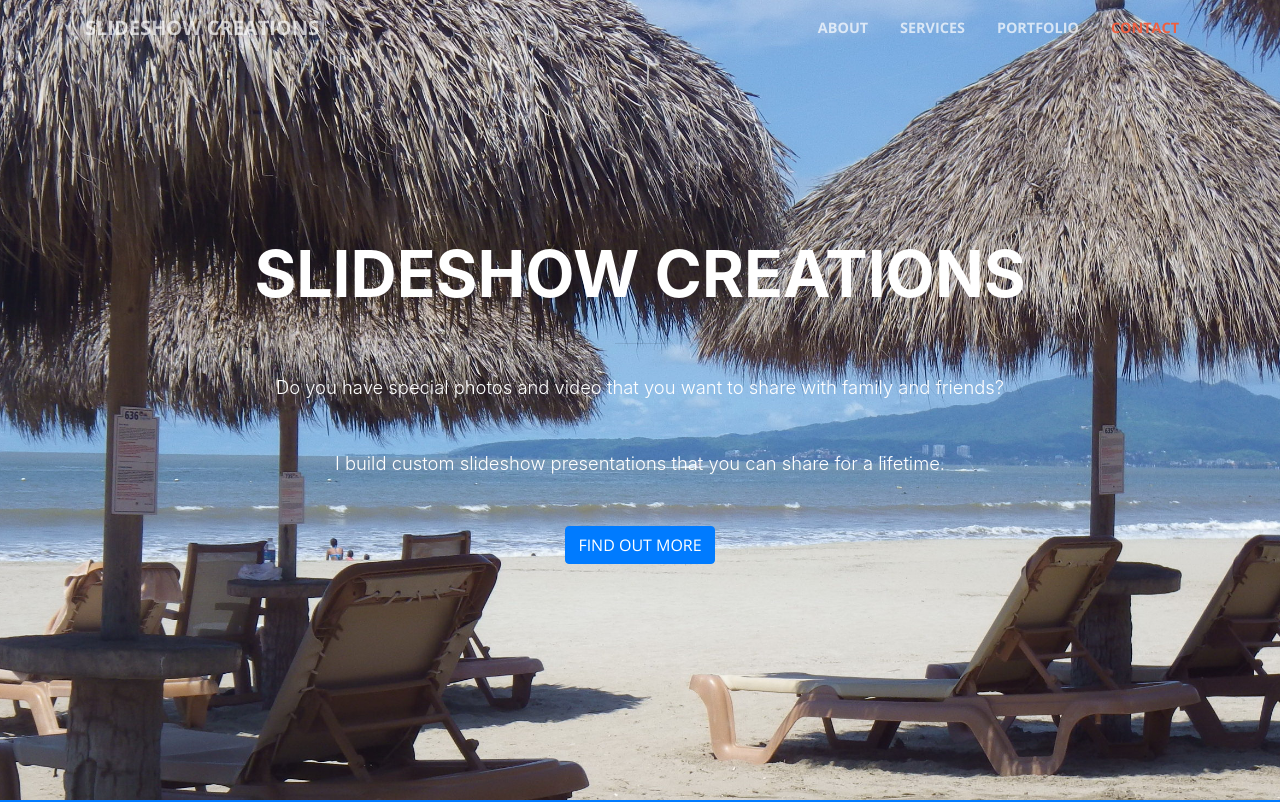
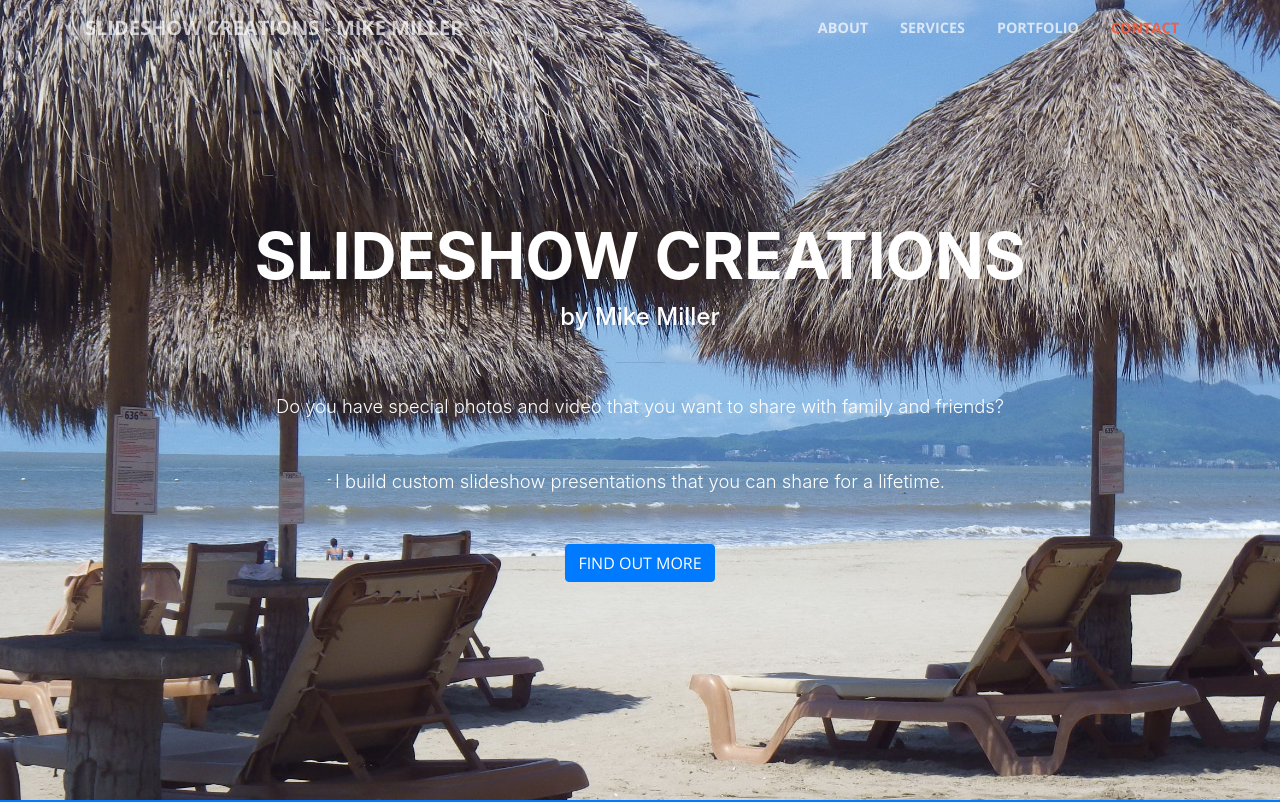
Before and after one commit to randallwschwartz/101_Miller, a website with bundled scripts: page index.html in a window 1280 px wide. Shown: the top 802 px of the page. Built offline with nearby package versions, Linux system fonts and the light colour scheme.

Commit message:
2/28 rws updates

```diff
--- a/index.html
+++ b/index.html
@@ -31,7 +31,7 @@
   <!-- Navigation -->
   <nav class="navbar navbar-expand-lg navbar-light fixed-top" id="mainNav">
     <div class="container">
-      <a class="navbar-brand js-scroll-trigger" href="#page-top">Slideshow Creations</a>
+      <a class="navbar-brand js-scroll-trigger" href="#page-top">Slideshow Creations - Mike Miller</a>
       <button class="navbar-toggler navbar-toggler-right" type="button" data-toggle="collapse" data-target="#navbarResponsive" aria-controls="navbarResponsive" aria-expanded="false" aria-label="Toggle navigation">
         <span class="navbar-toggler-icon"></span>
       </button>
@@ -61,6 +61,7 @@
           <h1 class="text-uppercase">
             <strong>Slideshow Creations</strong>
           </h1>
+          <h4>by Mike Miller</h4>
           <hr>
         </div>
         <div class="col-lg-8 mx-auto">
```
